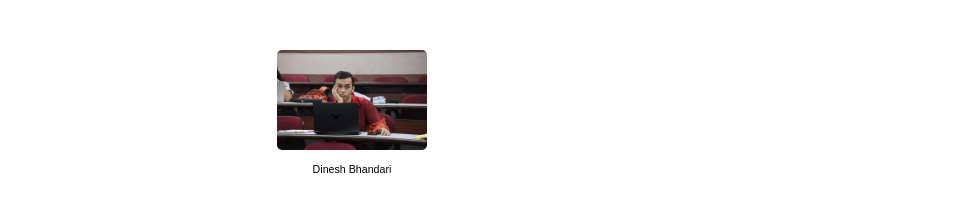
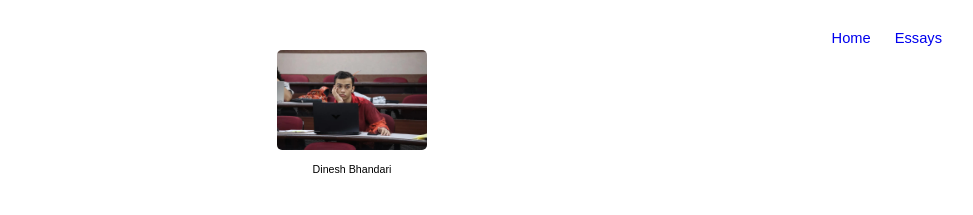
Before and after one commit to brokedineshbhandari/brokedineshbhandari.github.io, a Jekyll site: the page built from index.html, in a window 1280 px wide. Shown: the top 215 px of the page, without its empty margins (288-1261 px from the left). Built offline with Jekyll 4.4.1, drawn with Linux system fonts in a browser that asks for light colours.

Commit message:
Update default.html

```diff
--- a/_layouts/default.html
+++ b/_layouts/default.html
@@ -4,33 +4,52 @@
     <meta charset="utf-8">
     <title>{{ page.title }}</title>
     <style>
-        /* Global rules: Center everything, Arial 11pt */
+        /* Global rules */
         body {
             font-family: Arial, sans-serif;
             font-size: 11pt;
             display: flex;
-            justify-content: center; /* Centers the container on the screen */
+            justify-content: center;
             margin: 0;
             padding: 50px 0;
             background-color: #ffffff;
             color: #000000;
         }
-        /* The 50% width container, left-aligned inside */
+        /* Top right navigation menu */
+        .top-nav {
+            position: absolute;
+            top: 30px;
+            right: 50px;
+        }
+        .top-nav a {
+            margin-left: 20px; /* Space between multiple links */
+            color: #0000EE;
+            text-decoration: none;
+        }
+        .top-nav a:hover {
+            text-decoration: underline;
+        }
+        /* The 50% width content container */
         .container {
             width: 50%;
             text-align: left;
         }
-        /* Basic link styling */
-        a {
+        .container a {
             color: #0000EE;
             text-decoration: none;
         }
-        a:hover {
+        .container a:hover {
             text-decoration: underline;
         }
     </style>
 </head>
 <body>
+    <!-- This menu will now appear on every single page -->
+    <div class="top-nav">
+        <a href="/">Home</a>
+        <a href="/essays.html">Essays</a>
+    </div>
+
     <div class="container">
         {{ content }}
     </div>
```
